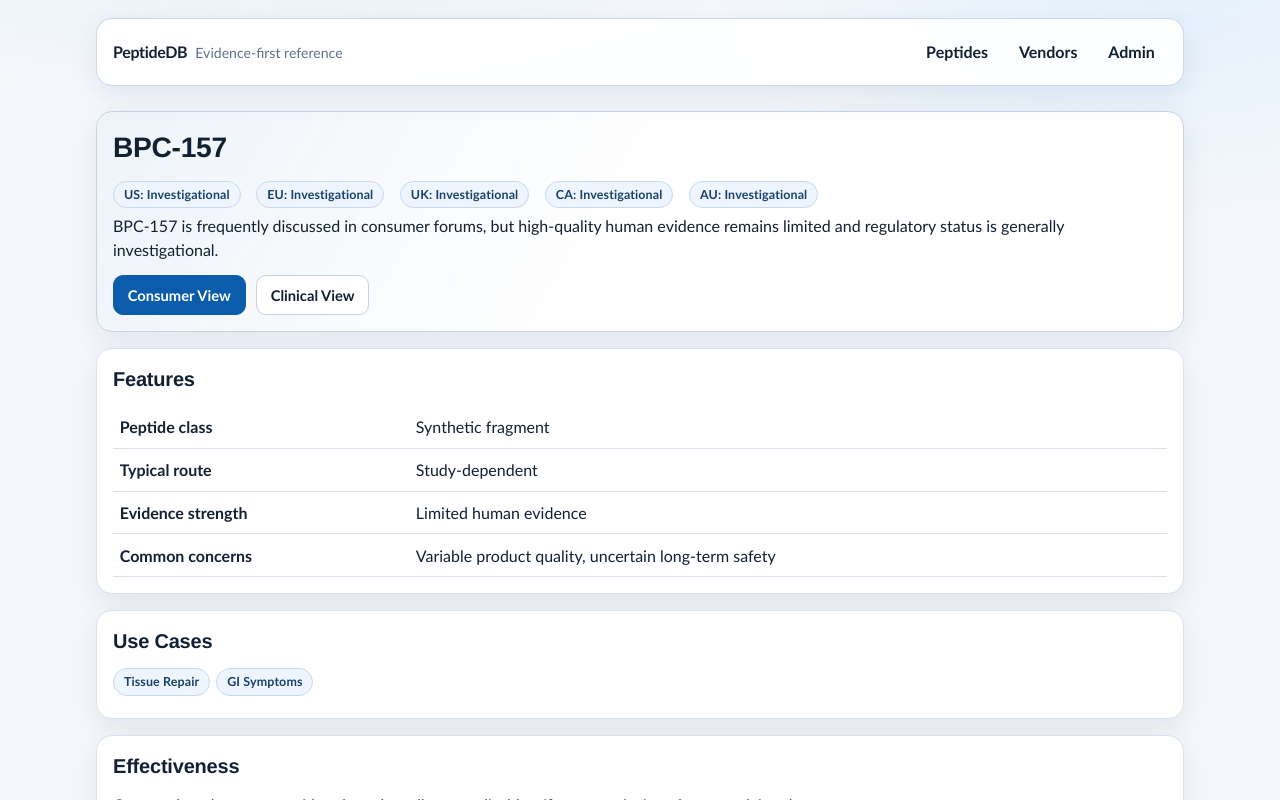
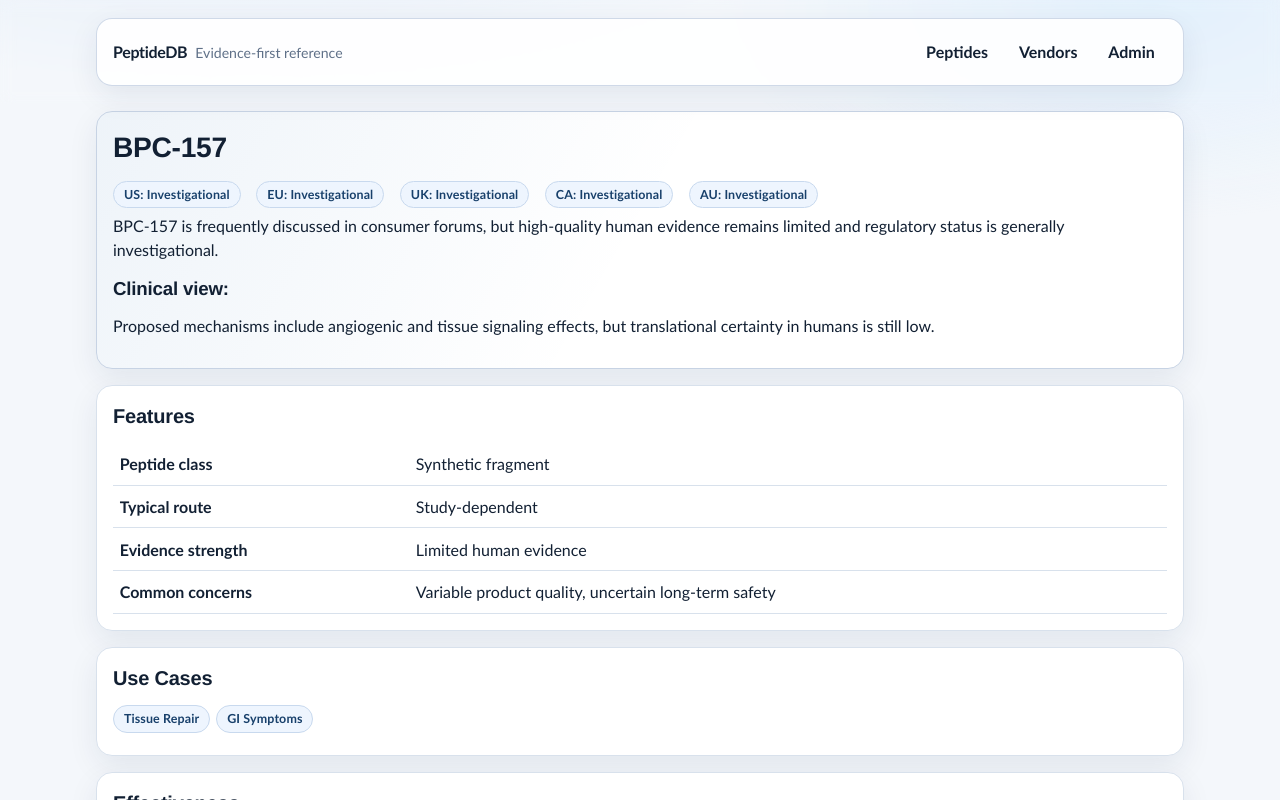
Before and after one commit to fooz/peptidedb, a Next.js app: page /peptides/bpc-157 in a window 1280 px wide. Shown: the top 800 px of the page. Built offline with nearby package versions, Linux system fonts and the light colour scheme; no server answers; the database is empty.

Commit message:
Show consumer and clinical text together on peptide page

```diff
--- a/app/peptides/[slug]/page.tsx
+++ b/app/peptides/[slug]/page.tsx
@@ -1,10 +1,8 @@
-import Link from "next/link";
 import { notFound } from "next/navigation";
 import { getPeptideDetail } from "@/lib/repository";
 
 type PageProps = {
   params: Promise<{ slug: string }>;
-  searchParams: Promise<{ view?: "consumer" | "clinical" } | undefined>;
 };
 
 function statusLabel(value: string): string {
@@ -22,10 +20,8 @@ function formatDate(value: string): string {
   return date.toLocaleDateString("en-US", { year: "numeric", month: "short", day: "numeric" });
 }
 
-export default async function PeptideDetailPage({ params, searchParams }: PageProps) {
+export default async function PeptideDetailPage({ params }: PageProps) {
   const { slug } = await params;
-  const resolvedSearchParams = await searchParams;
-  const view = resolvedSearchParams?.view === "clinical" ? "clinical" : "consumer";
   const peptide = await getPeptideDetail(slug);
 
   if (!peptide) {
@@ -43,15 +39,9 @@ export default async function PeptideDetailPage({ params, searchParams }: PagePr
             </span>
           ))}
         </div>
-        <p>{view === "consumer" ? peptide.intro : peptide.mechanism}</p>
-        <div className="hero-actions">
-          <Link className={`btn ${view === "consumer" ? "active" : ""}`} href={`/peptides/${peptide.slug}?view=consumer`}>
-            Consumer View
-          </Link>
-          <Link className={`btn ${view === "clinical" ? "active" : ""}`} href={`/peptides/${peptide.slug}?view=clinical`}>
-            Clinical View
-          </Link>
-        </div>
+        <p>{peptide.intro}</p>
+        <h3>Clinical view:</h3>
+        <p>{peptide.mechanism}</p>
       </section>
 
       <section className="card">
```
